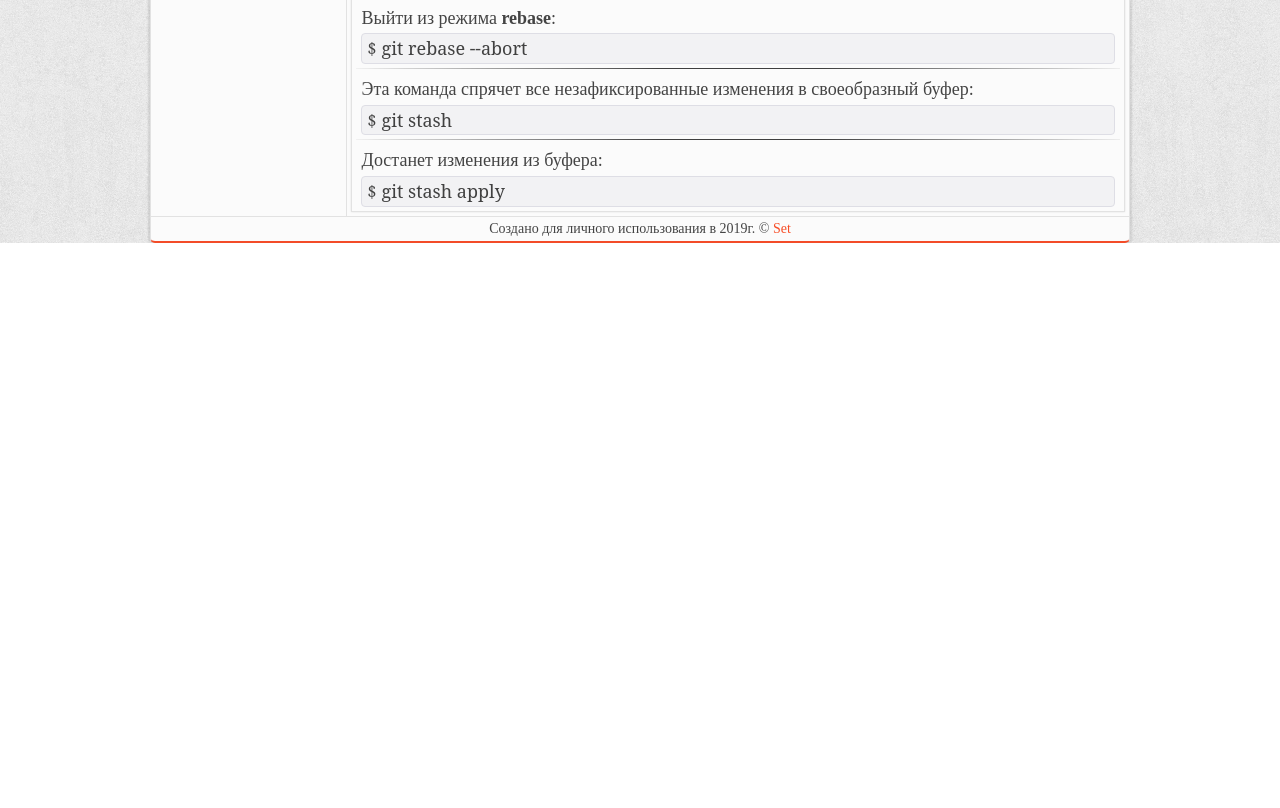
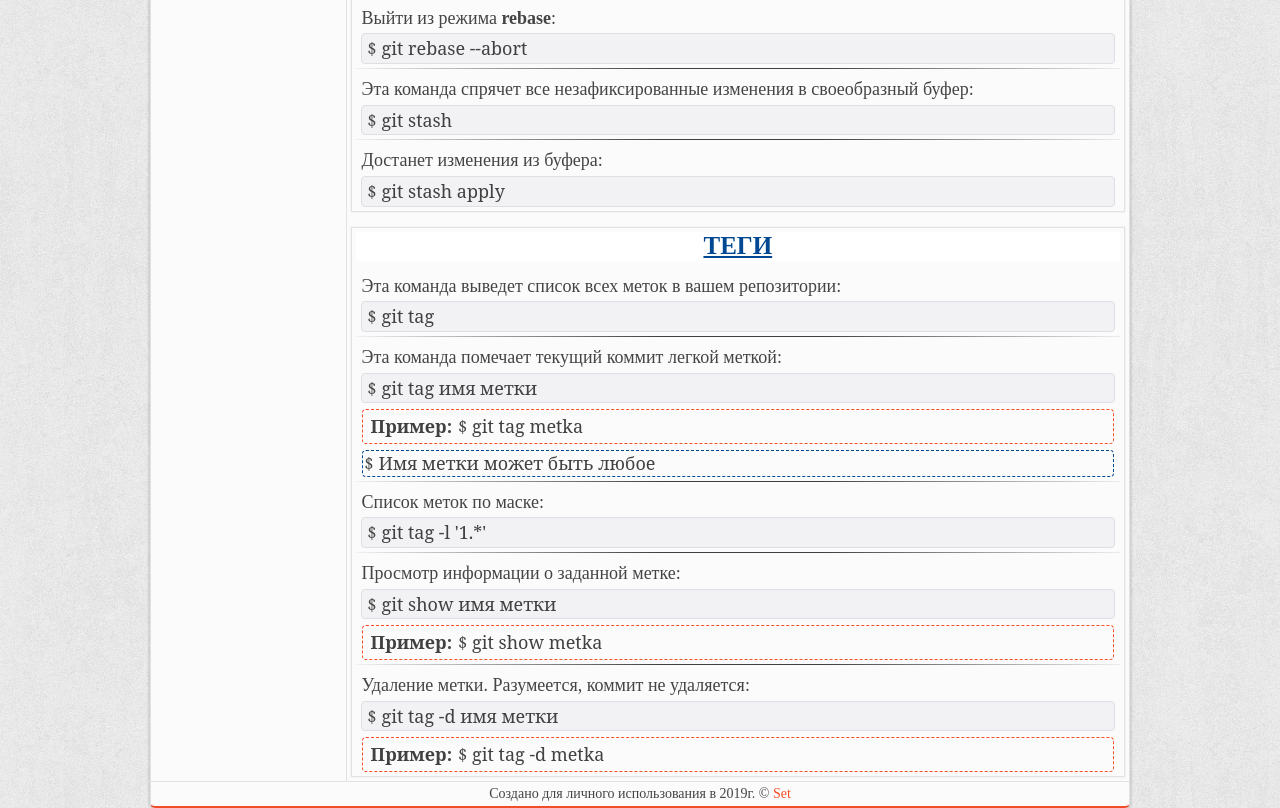
Before and after one commit to MrKra/Instruction-for-used, a plain HTML site: page git.html in a window 1280 px wide. Shown: the part 5095-5903 px from the top of the page. Before the commit the page ends 5338 px from the top, so only its background shows below. Drawn offline with Linux system fonts and the light colour scheme.

Commit message:
Добавлен блок ТЕГИ

```diff
--- a/git.html
+++ b/git.html
@@ -548,7 +548,59 @@
 						</div>
 					</div>
 
-				</section><!---->
+				</section><!-- АВАРИЙНЫЕ ИНСТРУМЕНТЫ -->
+
+				<section class="content-section">
+					<h2>ТЕГИ</h2>
+
+					<div class="block-komand">
+						<p>Эта команда выведет список всех меток в вашем репозитории</p>
+						<div class="block-komand__pre">
+							<p>git tag</p>
+						</div>
+					</div>
+
+					<div class="block-komand">
+						<p>Эта команда помечает текущий коммит легкой меткой</p>
+						<div class="block-komand__pre">
+							<p>git tag имя метки</p>
+						</div>
+						<div class="block-komand__example">
+							<span>Пример</span><p>git tag metka</p>
+						</div>
+						<div class="block-komand__notice">
+							<p>Имя метки может быть любое</p>
+						</div>
+					</div>
+
+					<div class="block-komand">
+						<p>Список меток по маске</p>
+						<div class="block-komand__pre">
+							<p>git tag -l '1.*'</p>
+						</div>
+					</div>
+
+					<div class="block-komand">
+						<p>Просмотр информации о заданной метке</p>
+						<div class="block-komand__pre">
+							<p>git show имя метки</p>
+						</div>
+						<div class="block-komand__example">
+							<span>Пример</span><p>git show metka</p>
+						</div>
+					</div>
+
+					<div class="block-komand">
+						<p>Удаление метки. Разумеется, коммит не удаляется</p>
+						<div class="block-komand__pre">
+							<p>git tag -d имя метки</p>
+						</div>
+						<div class="block-komand__example">
+							<span>Пример</span><p>git tag -d metka</p>
+						</div>
+					</div>
+
+				</section><!-- ТЕГИ -->
 
 			</main><!-- of MAIN CONTENT -->
 
```
